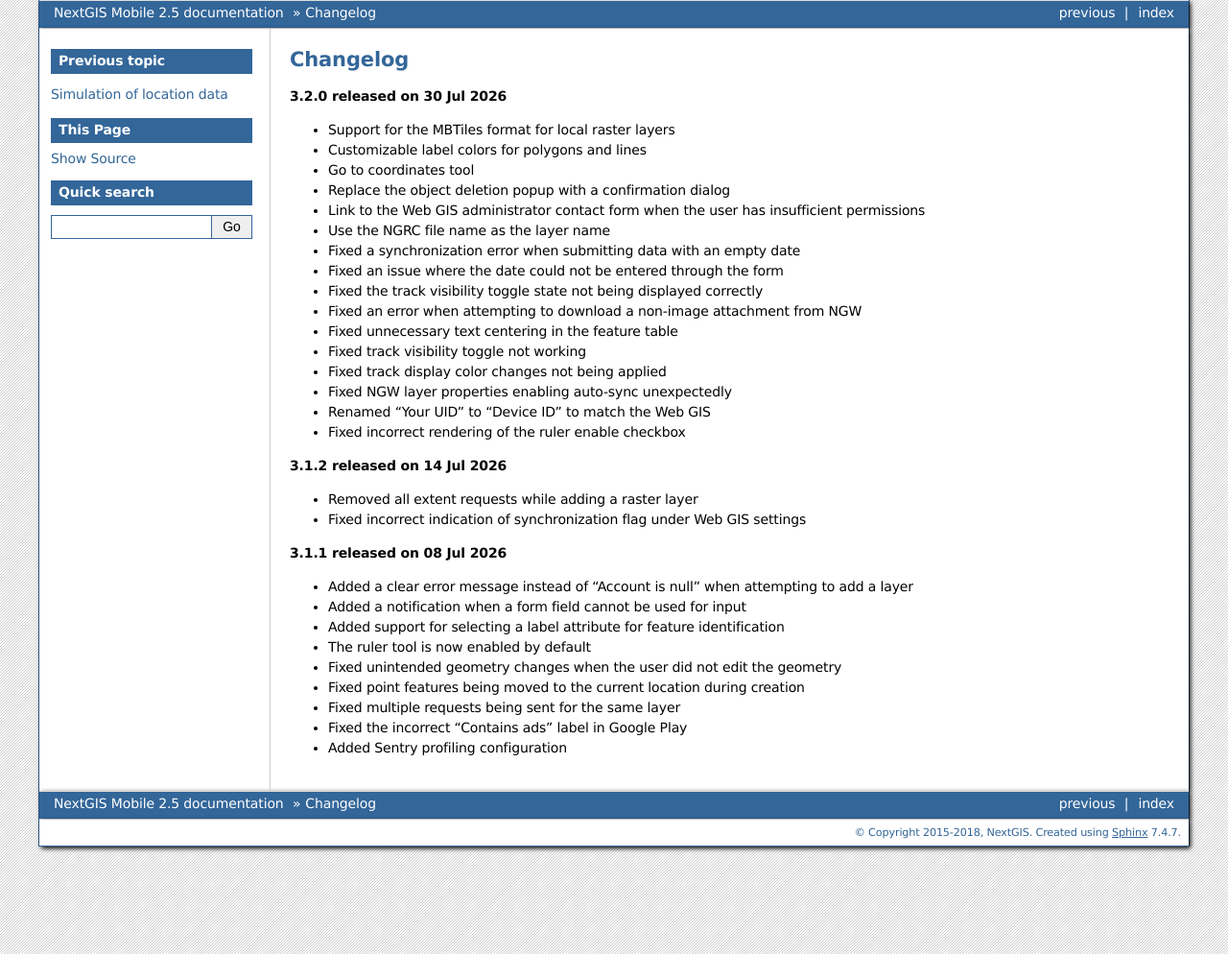
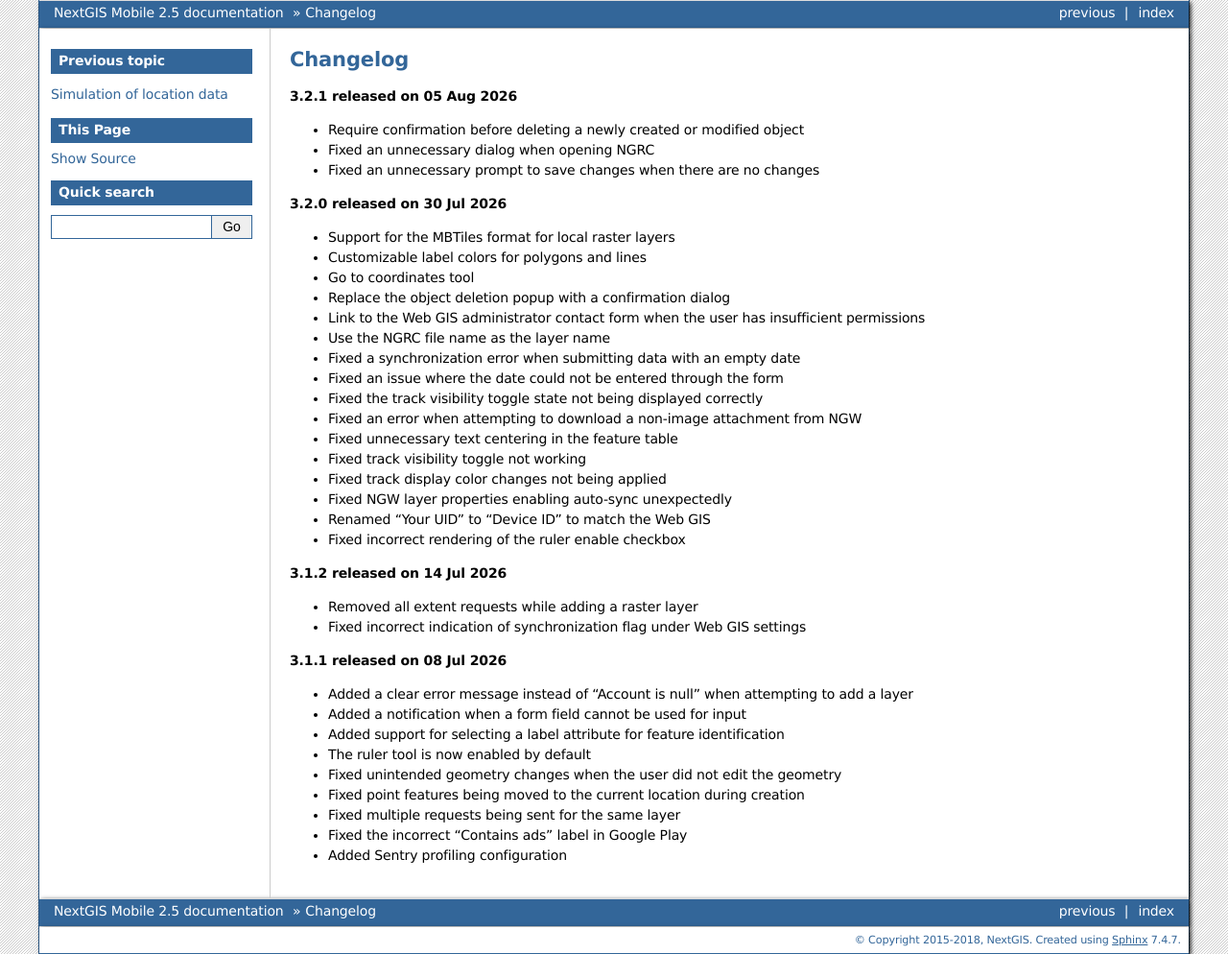
Before and after one commit to nextgis/docs_ngmobile, a Sphinx documentation site: the page built from source/changelog.rst, in a window 1280 px wide. Shown: the whole page at 96% size. Built offline with Sphinx 7.4.7, drawn with Linux system fonts in a browser that asks for light colours; formulas are drawn with MathJax 3.

Commit message:
Update changelog for version 3.2.1
Added changelog for version 3.2.1 with new features and fixes.

```diff
--- a/source/changelog.rst
+++ b/source/changelog.rst
@@ -1,7 +1,14 @@
 .. _sysadmin_updates:
 
 Changelog
-=================
+=========
+
+**3.2.1 released on 05 Aug 2026**
+
+* Require confirmation before deleting a newly created or modified object
+* Fixed an unnecessary dialog when opening NGRC
+* Fixed an unnecessary prompt to save changes when there are no changes
+
 
 **3.2.0 released on 30 Jul 2026**
 
```
